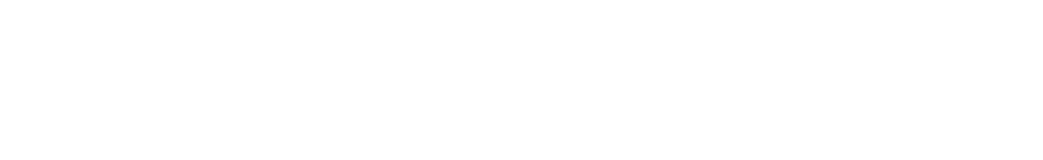
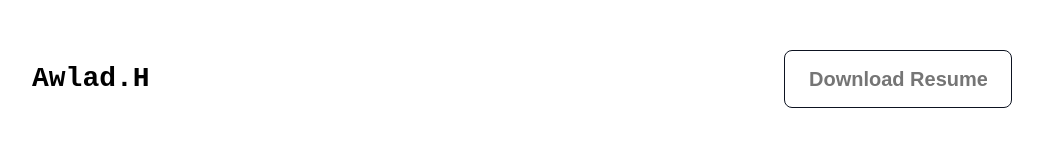
Before and after one commit to rabiyarumi/assignment-1, a plain HTML site: page index.html in a window 1280 px wide. Shown: the whole page, without its empty margins (118-1161 px from the left). Drawn offline with Linux system fonts and the light colour scheme; a web font is replaced by a local one.

Commit message:
added navbar

```diff
--- a/index.html
+++ b/index.html
@@ -7,6 +7,14 @@
     <link rel="stylesheet" href="styles/style.css">
 </head>
 <body>
+    <header>
+        <div class="navbar">
+            <h4>Awlad.H</h4>
+            <input type="text" placeholder="Download Resume" >
+        </div>
+    </header>
+    <main></main>
+    <footer></footer>
 
 </body>
 </html>
--- a/styles/style.css
+++ b/styles/style.css
@@ -0,0 +1,39 @@
+@import url('https://fonts.googleapis.com/css2?family=Azeret+Mono:ital,wght@0,100..900;1,100..900&display=swap');
+* {
+    box-sizing: border-box;
+    margin: 0;
+    padding: 0;
+}
+body {
+    font-family: "Azeret Mono", monospace;
+
+}
+/* Navbar stars here */
+.navbar {
+    display: flex;
+    justify-content: space-between;
+    align-items: center;
+    margin: 50px 150px;
+}
+.navbar h4 {
+    font-size: 28px;
+    font-weight: 800;
+    line-height: 33px;
+    width: 114px;
+    height: 34px;
+
+}
+.navbar input {
+    width: 228px;
+    font-size: 20px;
+    font-weight: 600;
+    height: 58px;
+    padding: 17px 24px 17px 24px;
+    box-sizing: border-box;
+    border: 1px solid rgb(13, 19, 33);
+    border-radius: 8px;
+    text-align: center;
+    color: #0D1321;
+
+}
+/* Navbar ends here */
```
